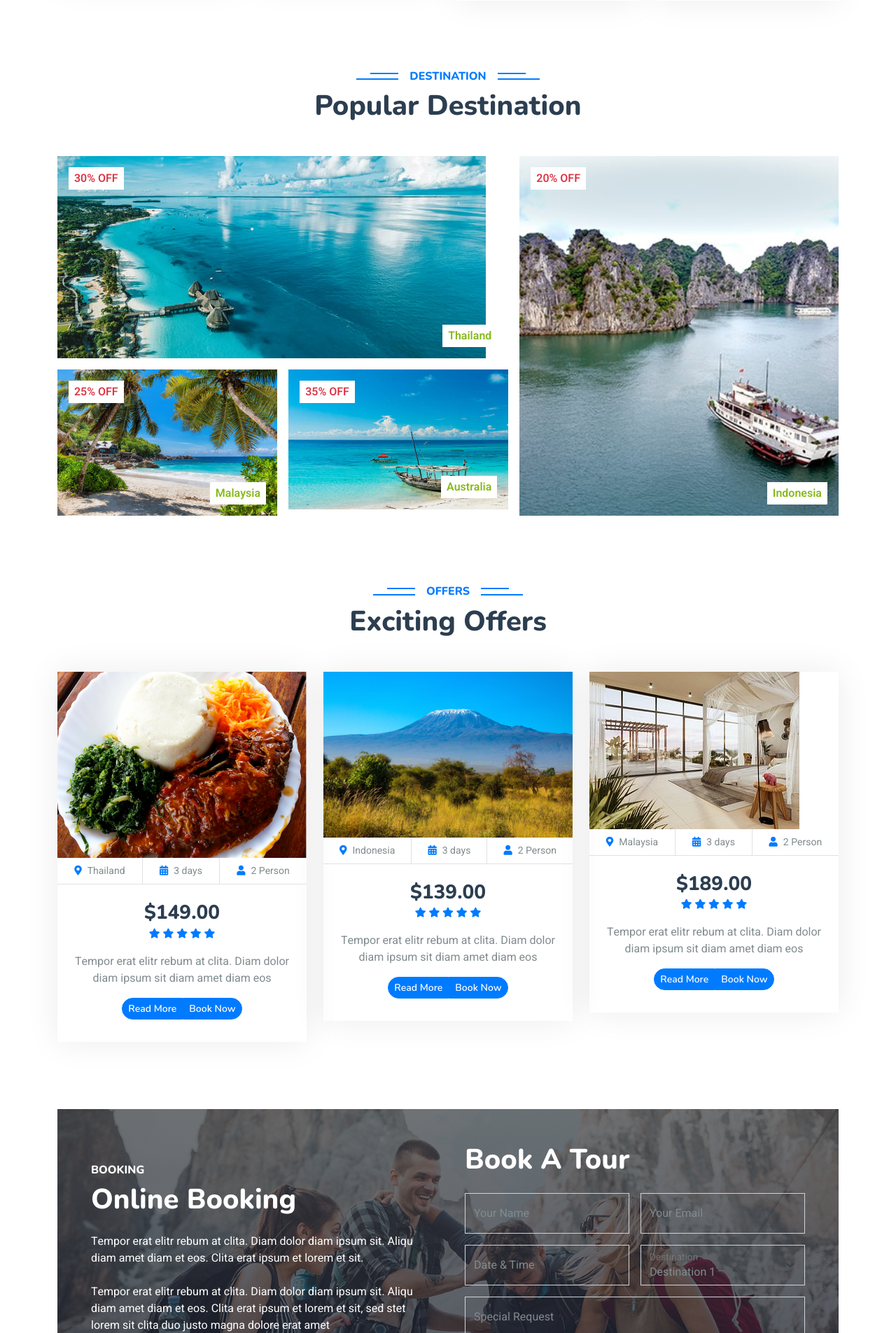
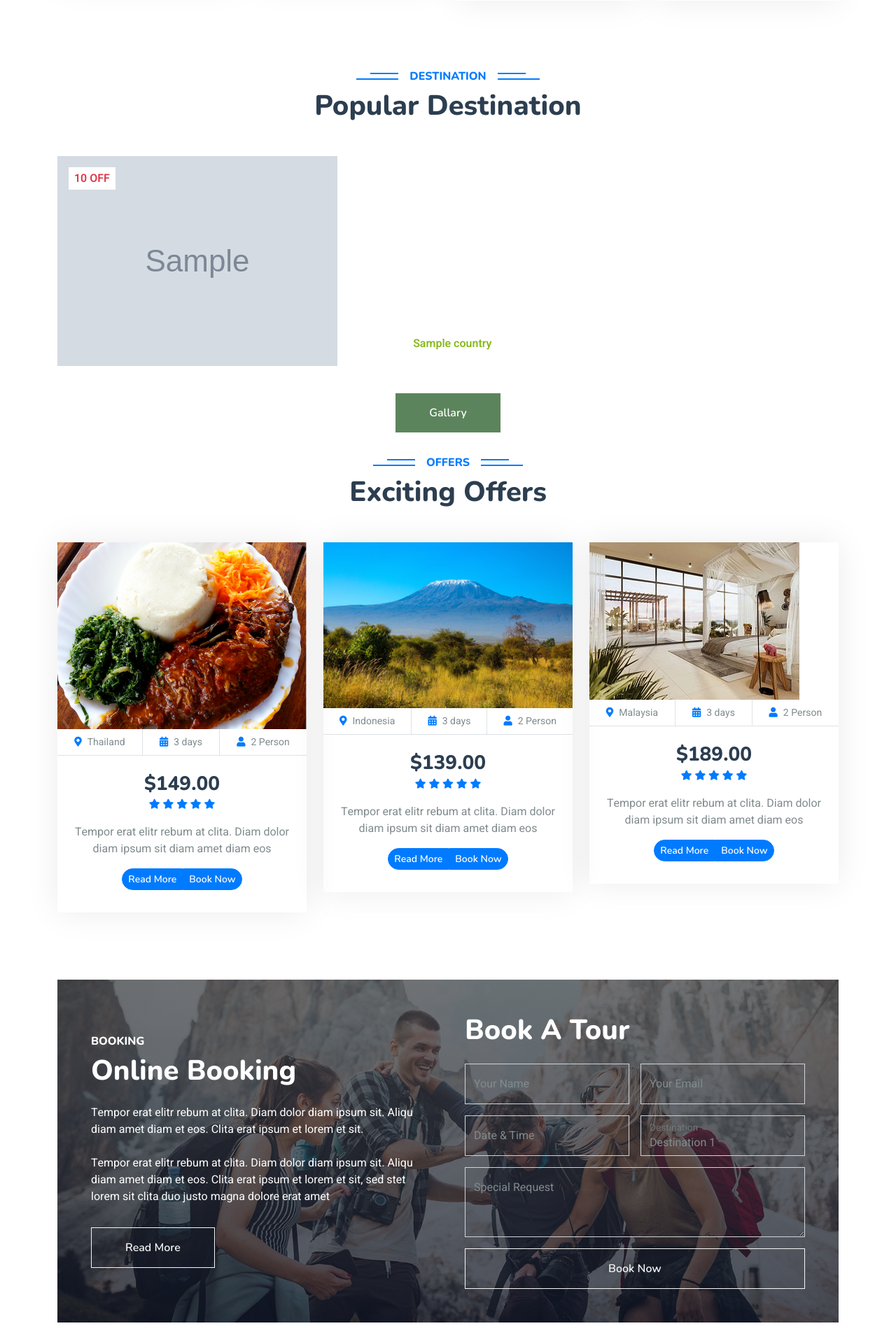
Before and after one commit to Mdhucker/RepositoryOne, a Django app: template travelApp/templates/base/index.html in a window 1280 px wide. Shown: the part 2026-3931 px from the top of the page at 70% size. Run offline with Django 3.2, Linux system fonts and the light colour scheme; the template is opened without the code that fills it: most values are stand-ins (such as "Sample title", 1, 10 or a date in 2020); grey boxes marked "Sample" are stand-in pictures; some libraries are stand-ins or nearby versions.

Commit message:
commit two

```diff
--- a/BaseApp/settings.py
+++ b/BaseApp/settings.py
@@ -142,3 +142,7 @@
 STATICFILES_DIRS = [
     os.path.join(BASE_DIR, 'static'),  # Path to your static folder
 ]
+
+# Media settings for user-uploaded files
+MEDIA_URL = '/media/'  # This is the URL prefix for media files
+MEDIA_ROOT = os.path.join(BASE_DIR, 'media')  # The directory where uploaded media files are stored
--- a/templates/footer.html
+++ b/templates/footer.html
@@ -92,21 +92,3 @@
 
 
 </footer>
-
-
-
-
-
-
-
-
-path('', views.Home, name='home'),
-path('about/', views.About, name='about'),
-path('services/', views.services, name='services'),
-path('packages/', views.packages, name='packages'),
-path('destination/', views.destination, name='destination'),
-path('booking/', views.booking, name='booking'),
-path('testimonial/', views.testimonial, name='testimonial'),
-path('errorpage/', views.errorpage, name='errorpage'),
-path('contact/', views.contact, name='contact'),
-path('team/', views.team, name='team'),
--- a/travelApp/admin.py
+++ b/travelApp/admin.py
@@ -1,5 +1,5 @@
 from django.contrib import admin
-from .models import Service, Destination, Offer, Testimonial, TeamMember, MishanCompany, Tour, Booking, Gallery, SocialMedia
+from .models import Service, Destination, Offer, Testimonial, TeamMember, MishanCompany, Tour, Booking, SocialMedia
 
 # Register your models here
 admin.site.register(Service)
@@ -10,5 +10,5 @@
 admin.site.register(MishanCompany)
 admin.site.register(Tour)
 admin.site.register(Booking)
-admin.site.register(Gallery)
+# admin.site.register(Gallery)
 admin.site.register(SocialMedia)
--- a/travelApp/templates/base/index.html
+++ b/travelApp/templates/base/index.html
@@ -175,48 +175,35 @@
         <div class="container">
             <div class="text-center wow fadeInUp" data-wow-delay="0.1s">
                 <h6 style="color: #007BFF;" class="section-title bg-white text-center px-3">Destination</h6>
-
                 <h1 class="mb-5">Popular Destination</h1>
             </div>
             <div class="row g-3">
+                {% for destination in destinations %}
                     <div class="col-lg-7 col-md-6">
                         <div class="row g-3">
                             <div class="col-lg-12 col-md-12 wow zoomIn" data-wow-delay="0.1s">
                                 <a class="position-relative d-block overflow-hidden" href="">
-                                <!-- <img class="img-fluid" src="img/destination-1.jpg" alt=""> -->
-                                <img class="img-fluid" src="{% static 'img/3good.jpg' %}" alt="">
-
-                                <div class="bg-white text-danger fw-bold position-absolute top-0 start-0 m-3 py-1 px-2">30% OFF</div>
-                                <div class="bg-white text-primary fw-bold position-absolute bottom-0 end-0 m-3 py-1 px-2">Thailand</div>
-                            </a>
+                                    <img class="img-fluid" src="{{ destination.image.url }}" alt="{{ destination.name }}">
+                                    <div class="bg-white text-danger fw-bold position-absolute top-0 start-0 m-3 py-1 px-2">
+                                        {{ destination.discount }} OFF
                                     </div>
-                        <div class="col-lg-6 col-md-12 wow zoomIn" data-wow-delay="0.3s">
-                            <a class="position-relative d-block overflow-hidden" href="">
-
-                                <img class="img-fluid" src="{% static 'img/4good.jpg'%}" alt="">
-                                <div class="bg-white text-danger fw-bold position-absolute top-0 start-0 m-3 py-1 px-2">25% OFF</div>
-                                <div class="bg-white text-primary fw-bold position-absolute bottom-0 end-0 m-3 py-1 px-2">Malaysia</div>
-                            </a>
+                                    <div class="bg-white text-primary fw-bold position-absolute bottom-0 end-0 m-3 py-1 px-2">
+                                        {{ destination.country }}
                                     </div>
-                        <div class="col-lg-6 col-md-12 wow zoomIn" data-wow-delay="0.5s">
-                            <a class="position-relative d-block overflow-hidden" href="">
-                                <img class="img-fluid" src="{% static 'img/5good.jpg'%}" alt="">
-                                <div class="bg-white text-danger fw-bold position-absolute top-0 start-0 m-3 py-1 px-2">35% OFF</div>
-                                <div class="bg-white text-primary fw-bold position-absolute bottom-0 end-0 m-3 py-1 px-2">Australia</div>
                                 </a>
                             </div>
                         </div>
                     </div>
-                <div class="col-lg-5 col-md-6 wow zoomIn" data-wow-delay="0.7s" style="min-height: 350px;">
-                    <a class="position-relative d-block h-100 overflow-hidden" href="">
-                        <img class="img-fluid position-absolute w-100 h-100" src="{% static 'img/7good.jpg'%}" alt="" style="object-fit: cover;">
-                        <div class="bg-white text-danger fw-bold position-absolute top-0 start-0 m-3 py-1 px-2">20% OFF</div>
-                        <div class="bg-white text-primary fw-bold position-absolute bottom-0 end-0 m-3 py-1 px-2">Indonesia</div>
-                    </a>
+                {% endfor %}
             </div>
+
         </div>
+
     </div>
+    <div style="display: flex; justify-content: center; align-items: center; height: 30px;">
+        <a class="btn py-3 px-5 mt-2" href="{%url 'gallary'%}" style="background-color: rgba(4, 66, 4, 0.647);color: white; border: none;">Gallary</a>
     </div>
+
     <!-- Destination Start -->
 
 
--- a/travelApp/urls.py
+++ b/travelApp/urls.py
@@ -17,7 +17,7 @@
     path('contact/', views.contact, name='contact'),
     path('team/', views.team, name='team'),
 
-
+    path('gallary/', views.gallary, name='gallary'),
 
 
     path('redirect/<str:platform>/', views.social_media_redirect, name='social_media_redirect'),
```
Also changed, not shown: BaseApp/urls.py (+7 -16 lines), travelApp/models.py (+8 -8 lines), travelApp/templates/base/gallary.html (added, +34 -0 lines), travelApp/views.py (+13 -2 lines), db.sqlite3, media/destinations/9good.jpg (added), media/gallery/3good.jpg (added). Lines whose indentation alone changed are shown as unchanged.
